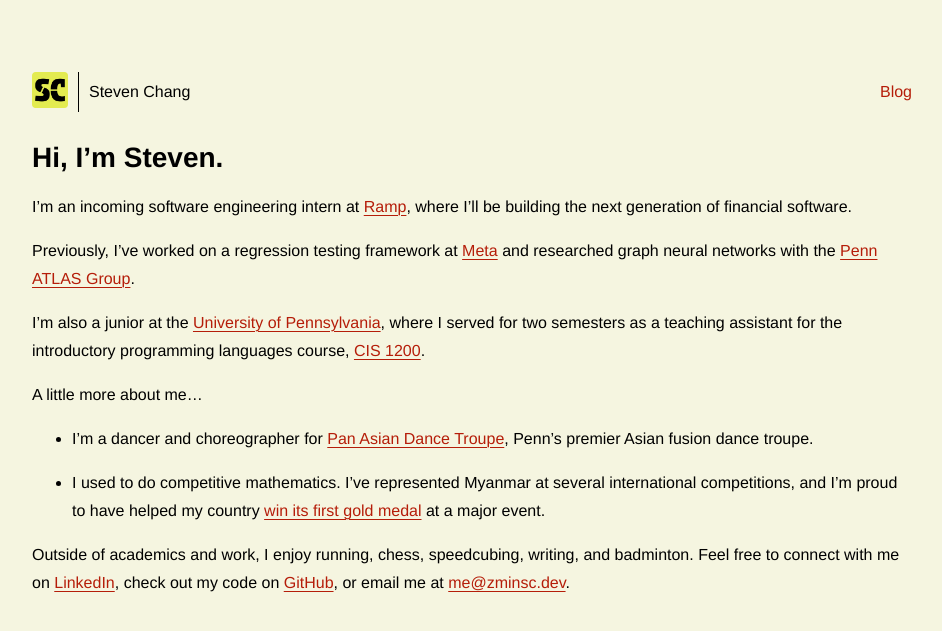
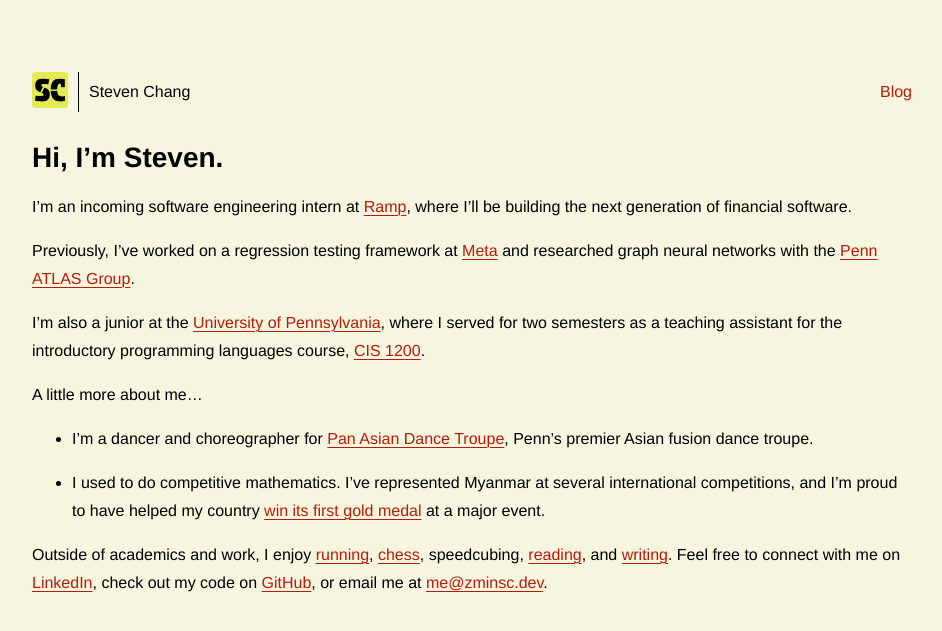
Before and after one commit to zminsc/zminsc.github.io, a Jekyll site: the page built from index.md, in a window 1280 px wide. Shown: the top 631 px of the page, without its empty margins (168-1110 px from the left). Built offline with Jekyll 4.4.1, drawn with Linux system fonts in a browser that asks for light colours.

Commit message:
Update interests and add links

```diff
--- a/index.md
+++ b/index.md
@@ -16,4 +16,4 @@ A little more about me...
 
 - I used to do competitive mathematics. I’ve represented Myanmar at several international competitions, and I’m proud to have helped my country [win its first gold medal](https://www.facebook.com/share/p/1G7vXeXbhB/) at a major event.
 
-Outside of academics and work, I enjoy running, chess, speedcubing, writing, and badminton. Feel free to connect with me on [LinkedIn](https://www.linkedin.com/in/zminsc/), check out my code on [GitHub](https://github.com/zminsc), or email me at [me@zminsc.dev](mailto:me@zminsc.dev).
+Outside of academics and work, I enjoy [running](https://www.strava.com/athletes/147406763), [chess](https://www.chess.com/member/steven_knight), speedcubing, [reading](https://www.goodreads.com/zminsc), and [writing](https://zminsc.dev/blog). Feel free to connect with me on [LinkedIn](https://www.linkedin.com/in/zminsc/), check out my code on [GitHub](https://github.com/zminsc), or email me at [me@zminsc.dev](mailto:me@zminsc.dev).
```
